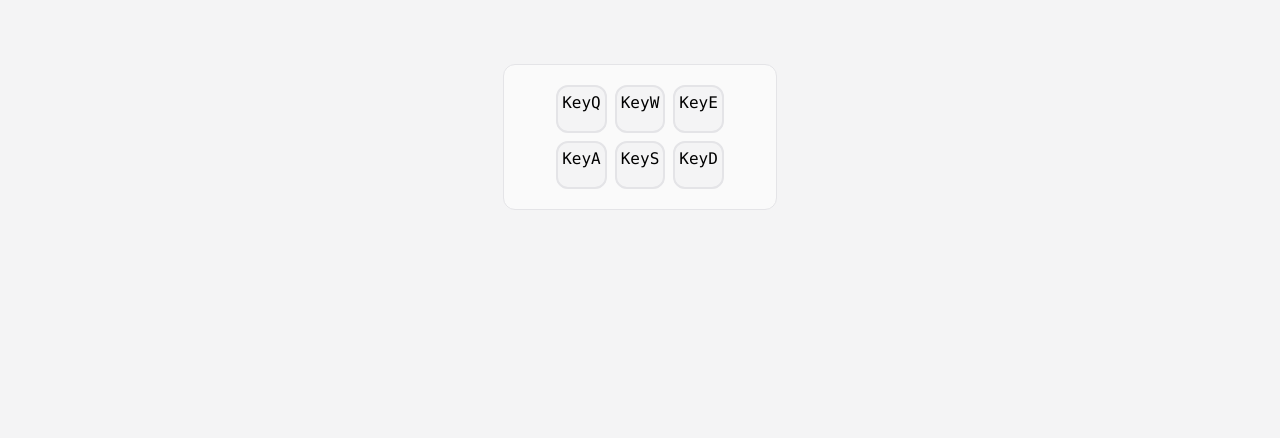
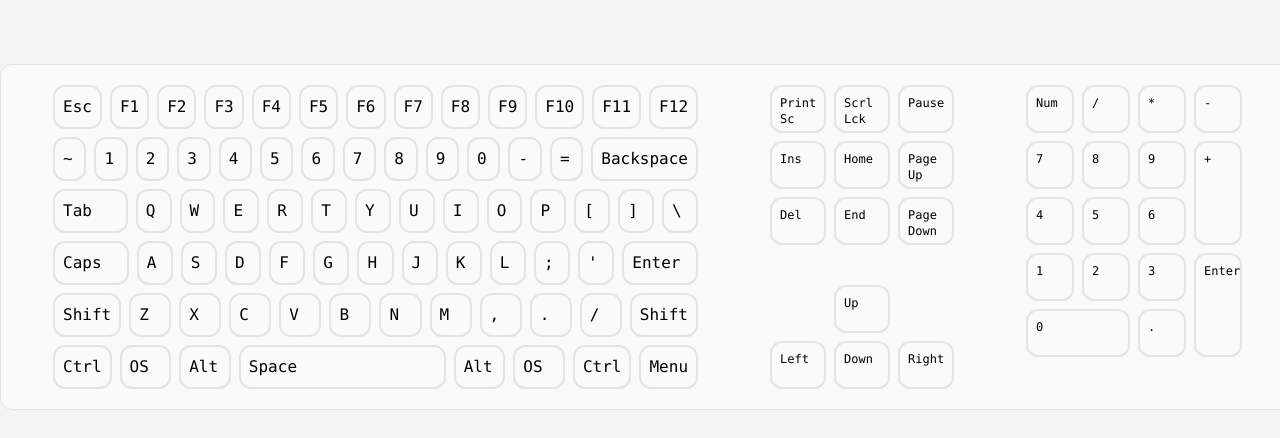
Before and after one commit to commitsovercoffee/key-probe, a SvelteKit app: page / in a window 1280 px wide. Shown: the top 438 px of the page. Built offline with nearby package versions, Linux system fonts and the light colour scheme.

Commit message:
creates full kbd

```diff
--- a/src/routes/+page.svelte
+++ b/src/routes/+page.svelte
@@ -1,13 +1,164 @@
 <script>
 	let keyStatus = new Map();
 
+	const keyMap = [
+		{
+			Escape: 'Esc',
+			F1: 'F1',
+			F2: 'F2',
+			F3: 'F3',
+			F4: 'F4',
+			F5: 'F5',
+			F6: 'F6',
+			F7: 'F7',
+			F8: 'F8',
+			F9: 'F9',
+			F10: 'F10',
+			F11: 'F11',
+			F12: 'F12'
+		},
+		{
+			Backquote: '~',
+			Digit1: '1',
+			Digit2: '2',
+			Digit3: '3',
+			Digit4: '4',
+			Digit5: '5',
+			Digit6: '6',
+			Digit7: '7',
+			Digit8: '8',
+			Digit9: '9',
+			Digit0: '0',
+			Minus: '-',
+			Equal: '=',
+			Backspace: 'Backspace'
+		},
+		{
+			Tab: 'Tab',
+			KeyQ: 'Q',
+			KeyW: 'W',
+			KeyE: 'E',
+			KeyR: 'R',
+			KeyT: 'T',
+			KeyY: 'Y',
+			KeyU: 'U',
+			KeyI: 'I',
+			KeyO: 'O',
+			KeyP: 'P',
+			BracketLeft: '[',
+			BracketRight: ']',
+			Backslash: '\\'
+		},
+		{
+			CapsLock: 'Caps',
+			KeyA: 'A',
+			KeyS: 'S',
+			KeyD: 'D',
+			KeyF: 'F',
+			KeyG: 'G',
+			KeyH: 'H',
+			KeyJ: 'J',
+			KeyK: 'K',
+			KeyL: 'L',
+			Semicolon: ';',
+			Quote: "'",
+			Enter: 'Enter'
+		},
+		{
+			ShiftLeft: 'Shift',
+			KeyZ: 'Z',
+			KeyX: 'X',
+			KeyC: 'C',
+			KeyV: 'V',
+			KeyB: 'B',
+			KeyN: 'N',
+			KeyM: 'M',
+			Comma: ',',
+			Period: '.',
+			Slash: '/',
+			ShiftRight: 'Shift'
+		},
+		{
+			ControlLeft: 'Ctrl',
+			OSLeft: 'OS',
+			AltLeft: 'Alt',
+			Space: 'Space',
+			AltRight: 'Alt',
+			OSRight: 'OS',
+			ControlRight: 'Ctrl',
+			Menu: 'Menu'
+		}
+	];
+
+	const navMap = [
+		{
+			PrintScreen: 'Print Sc',
+			ScrollLock: 'Scrl Lck',
+			Pause: 'Pause'
+		},
+		{
+			Insert: 'Ins',
+			Home: 'Home',
+			PageUp: 'Page Up'
+		},
+		{
+			Delete: 'Del',
+			End: 'End',
+			pageDown: 'Page Down'
+		}
+	];
+
+	const navArrow = [
+		{
+			Fills: 'XX',
+			ArrowUp: 'Up',
+			Fill: 'XX'
+		},
+		{
+			ArrowLeft: 'Left',
+			ArrowDown: 'Down',
+			ArrowRight: 'Right'
+		}
+	];
+
+	const numMap = [
+		{
+			NumLock: 'Num',
+			NumpadDivide: '/',
+			NumpadMultiply: '*'
+		},
+
+		{
+			Numpad7: '7',
+			Numpad8: '8',
+			Numpad9: '9'
+		},
+		{
+			Numpad4: '4',
+			Numpad5: '5',
+			Numpad6: '6'
+		},
+		{
+			Numpad1: '1',
+			Numpad2: '2',
+			Numpad3: '3'
+		},
+		{
+			Numpad0: '0',
+			NumpadDecimal: '.'
+		}
+	];
+
+	let numExtra = [
+		{
+			NumpadSubtract: '-',
+			NumpadAdd: '+',
+			NumpadEnter: 'Enter'
+		}
+	];
+
 	let keyCapStyle =
-		'p-1 m-1 border-2 border-zinc-200 dark:border-zinc-800 rounded-xl transition duration-300 delay-50 h-12 bg-zinc-100 ';
-
-	let fnRow = [
-		['KeyQ', 'KeyW', 'KeyE'],
-		['KeyA', 'KeyS', 'KeyD']
-	];
+		'p-2 m-1 border-2 border-zinc-200 dark:border-zinc-800 rounded-xl transition duration-300 delay-50 ';
 </script>
 
 <svelte:body
@@ -34,7 +185,7 @@
 		event.preventDefault();
 
 		keyStatus[event.code] = false;
-
+		setTimeout(function () {
 			for (const key in keyStatus) {
 				if (keyStatus.hasOwnProperty(key)) {
 					// Check if the value is true
@@ -45,6 +196,7 @@
 					}
 				}
 			}
+		}, 50);
 
 		console.log(keyStatus);
 	}}
@@ -55,15 +207,78 @@
 		class="mt-16 p-4 flex border border-zinc-200 dark:border-zinc-800 rounded-xl flex-grow bg-zinc-50 dark:bg-zinc-800 overflow-hidden"
 	>
 		<section class="ml-8 mr-8">
-			{#each fnRow as row}
-				<section class="flex">
-					{#each row as k}
-						<kbd id={k} class={keyCapStyle}>
-							{k}
-						</kbd>
+			{#each keyMap as row}
+				<section class="flex justify-stretch">
+					{#each Object.entries(row) as [key, value]}
+						{#if value === 'Space'}
+							<kbd class={keyCapStyle + 'basis-5/6'} id={key}>{value}</kbd>
+						{:else if value === 'Tab' || value === 'Caps' || value === 'Enter'}
+							<kbd class={keyCapStyle + 'basis-3/6'} id={key}>{value}</kbd>
+						{:else}
+							<kbd class={keyCapStyle + 'basis-1/6'} id={key}>{value}</kbd>
+						{/if}
+					{/each}
+				</section>
+			{/each}
+		</section>
+
+		<div class="flex flex-col justify-between">
+			<section class="ml-8 mr-8">
+				{#each navMap as row}
+					<section class="flex justify-stretch">
+						{#each Object.entries(row) as [key, value]}
+							{#if value == 'XX'}
+								<kbd class={'opacity-0 w-[4rem] h-12 pointer-events-none'} id={key}>{value}</kbd>
+							{:else}
+								<kbd class={keyCapStyle + 'w-14 h-12 text-xs'} id={key}>{value}</kbd>
+							{/if}
+						{/each}
+					</section>
+				{/each}
+			</section>
+
+			<section class="ml-8 mr-8">
+				{#each navArrow as row}
+					<section class="flex justify-stretch">
+						{#each Object.entries(row) as [key, value]}
+							{#if value == 'XX'}
+								<kbd class={'opacity-0 w-[4rem] h-12 pointer-events-none'} id={key}>{value}</kbd>
+							{:else}
+								<kbd class={keyCapStyle + 'w-14 h-12 text-xs'} id={key}>{value}</kbd>
+							{/if}
 						{/each}
 					</section>
 				{/each}
 			</section>
 		</div>
+		<section class="ml-8 mr-8 flex">
+			<div>
+				{#each numMap as row}
+					<section class="flex justify-stretch">
+						{#each Object.entries(row) as [key, value]}
+							{#if value === '0'}
+								<kbd class={keyCapStyle + 'w-[6.5rem] h-12 text-xs'} id={key}>{value}</kbd>
+							{:else}
+								<kbd class={keyCapStyle + 'w-12 h-12 text-xs'} id={key}>{value}</kbd>
+							{/if}
+						{/each}
+					</section>
+				{/each}
 			</div>
+
+			<div>
+				{#each numExtra as row}
+					<section class="flex flex-col">
+						{#each Object.entries(row) as [key, value]}
+							{#if value === '-'}
+								<kbd class={keyCapStyle + 'w-12 h-12 grow-0 text-xs'} id={key}>{value}</kbd>
+							{:else}
+								<kbd class={keyCapStyle + 'w-12 h-[6.5rem] text-xs'} id={key}>{value}</kbd>
+							{/if}
+						{/each}
+					</section>
+				{/each}
+			</div>
+		</section>
+	</div>
+</div>
```
Lines whose indentation alone changed are shown as unchanged.
